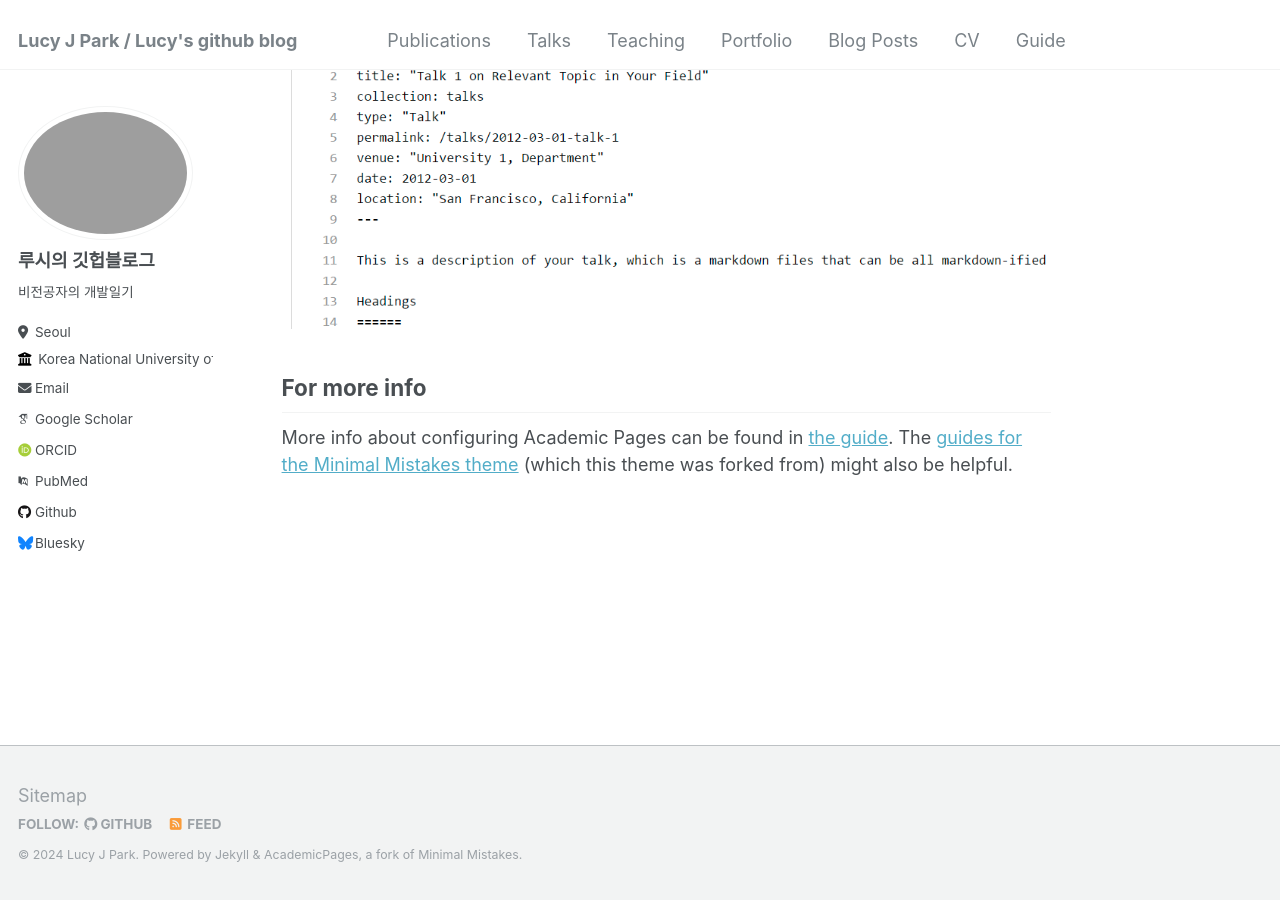
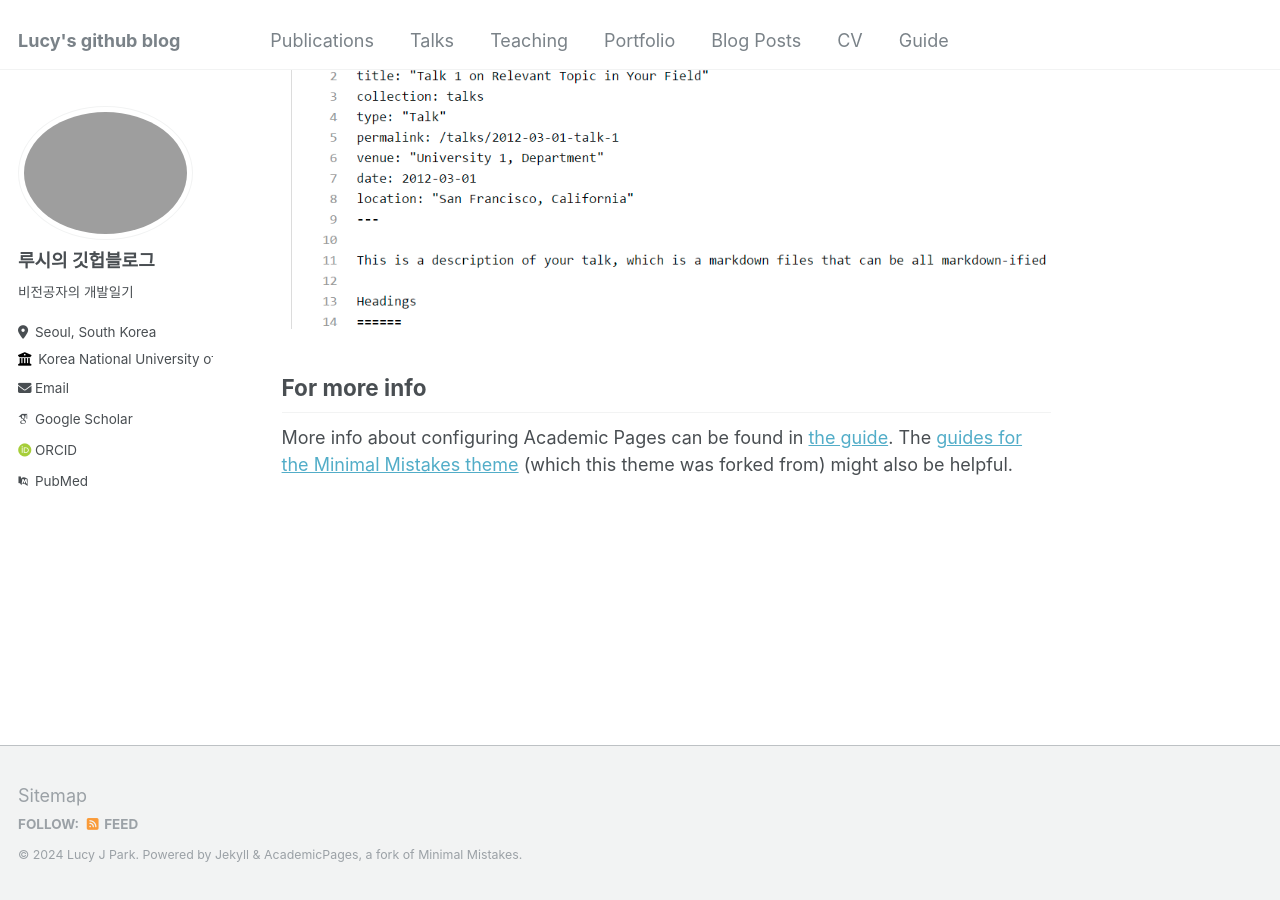
Before and after one commit to Lucypothesis/Lucypothesis.github.io, a Jekyll site: the page built from _pages/about.md, in a window 1280 px wide and 900 px high, scrolled down 2660 px. Built offline with Jekyll 4.4.1, drawn with Linux system fonts in a browser that asks for light colours; some web fonts are replaced.

Commit message:
updated some things

```diff
--- a/_config.yml
+++ b/_config.yml
@@ -8,7 +8,7 @@
 
 # Basic Site Settings
 locale                   : "en-US"
-title                    : "Lucy J Park / Lucy's github blog"
+title                    : "Lucy's github blog"
 title_separator          : "-"
 name                     : &name "Lucy J Park"
 description              : &description " description"
@@ -25,10 +25,10 @@ author:
   name             : "루시의 깃헙블로그"
   pronouns         : # example: "she/her"
   bio              : "비전공자의 개발일기"
-  location         : "Seoul"
-  employer         : Korea National University of Education"
+  location         : "Seoul, South Korea"
+  employer         : Korea National University of Education
   uri              : # URL
-  email            : "lucypothesis@gmail.com"
+  email            : lucypothesis@gmail.com
 
   # Academic websites
   arxiv            : # URL - Update with the correct link to your profile
@@ -40,38 +40,38 @@ author:
   researchgate     : # URL
 
   # Repositories and software development
-  bitbucket        : # Username - Update with your username on the site
-  codepen          : # Username
-  dribbble         : # Username
-  github           : "academicpages"
-  kaggle           : # Username
-  stackoverflow    : # User number or user number and name (i.e., use "1" or "1/jeff-atwood")
+  # bitbucket        : # Username - Update with your username on the site
+  # codepen          : # Username
+  # dribbble         : # Username
+  # github           : "academicpages"
+  # kaggle           : # Username
+  # stackoverflow    : # User number or user number and name (i.e., use "1" or "1/jeff-atwood")
 
   # Social media
-  bluesky          : "bsky.app" # Replace this with you Bluesky username
-  facebook         : # Username
-  flickr           : # Username
-  foursquare       : # Username
-  goodreads        : # Username
-  google_plus      : # Username
-  keybase          : # Username
-  instagram        : # Username
-  lastfm           : # Username
-  linkedin         : # Username
-  mastodon         : # URL
-  medium           : # URL
-  pinterest        : # Username
-  soundcloud       : # Username
-  steam            : # Username
-  telegram         : # URL
-  tumblr           : # Username
-  twitter          : # Username for X / Twitter
-  vine             : # Username
-  weibo            : # Username
-  wikipedia        : # Username
-  xing             : # Username
-  youtube          : # Username
-  zhihu            : # URL
+  # bluesky          : "bsky.app" # Replace this with you Bluesky username
+  # facebook         : # Username
+  # flickr           : # Username
+  # foursquare       : # Username
+  # goodreads        : # Username
+  # google_plus      : # Username
+  # keybase          : # Username
+  # instagram        : # Username
+  # lastfm           : # Username
+  # linkedin         : # Username
+  # mastodon         : # URL
+  # medium           : # URL
+  # pinterest        : # Username
+  # soundcloud       : # Username
+  # steam            : # Username
+  # telegram         : # URL
+  # tumblr           : # Username
+  # twitter          : # Username for X / Twitter
+  # vine             : # Username
+  # weibo            : # Username
+  # wikipedia        : # Username
+  # xing             : # Username
+  # youtube          : # Username
+  # zhihu            : # URL
 
 
 # Site Settings
```
